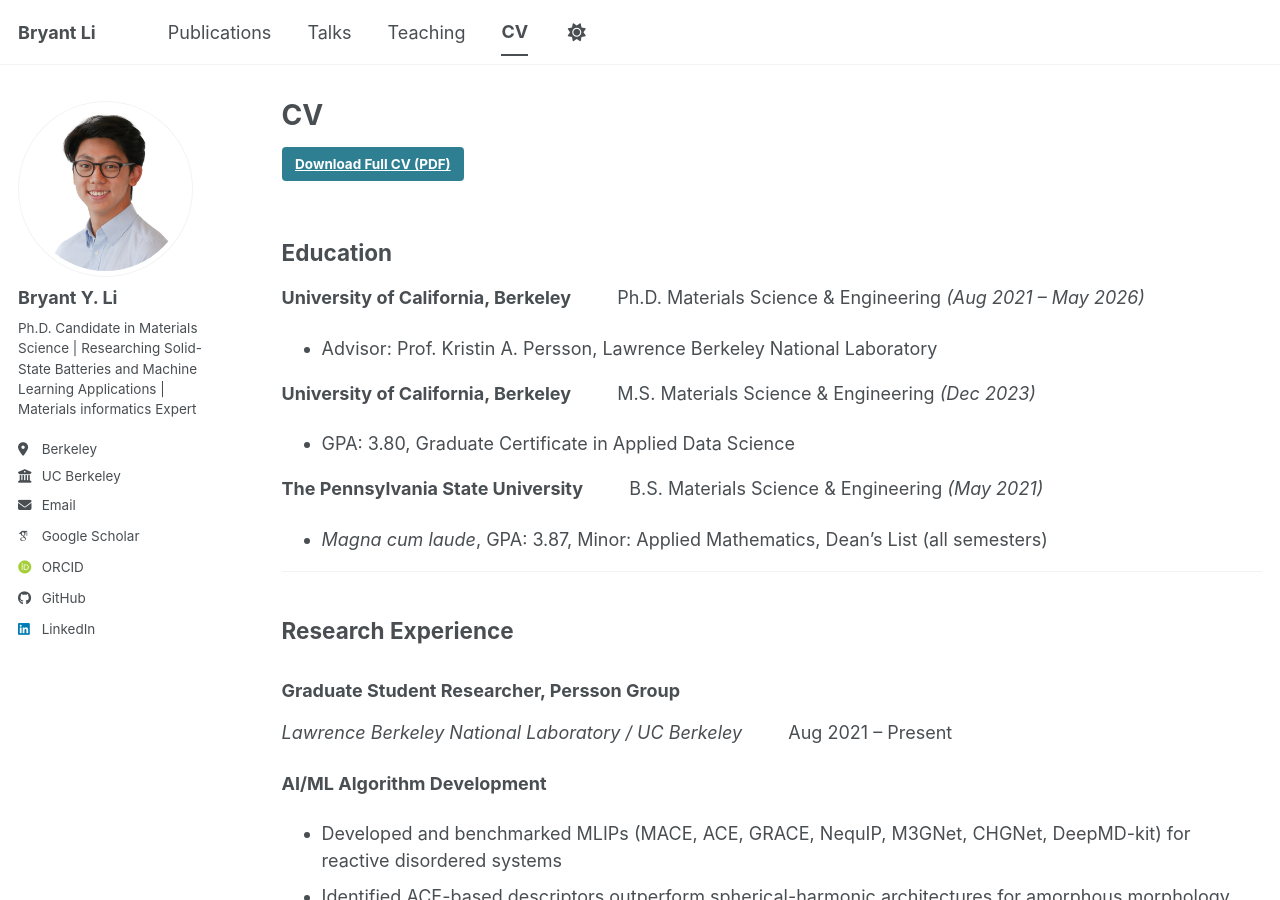
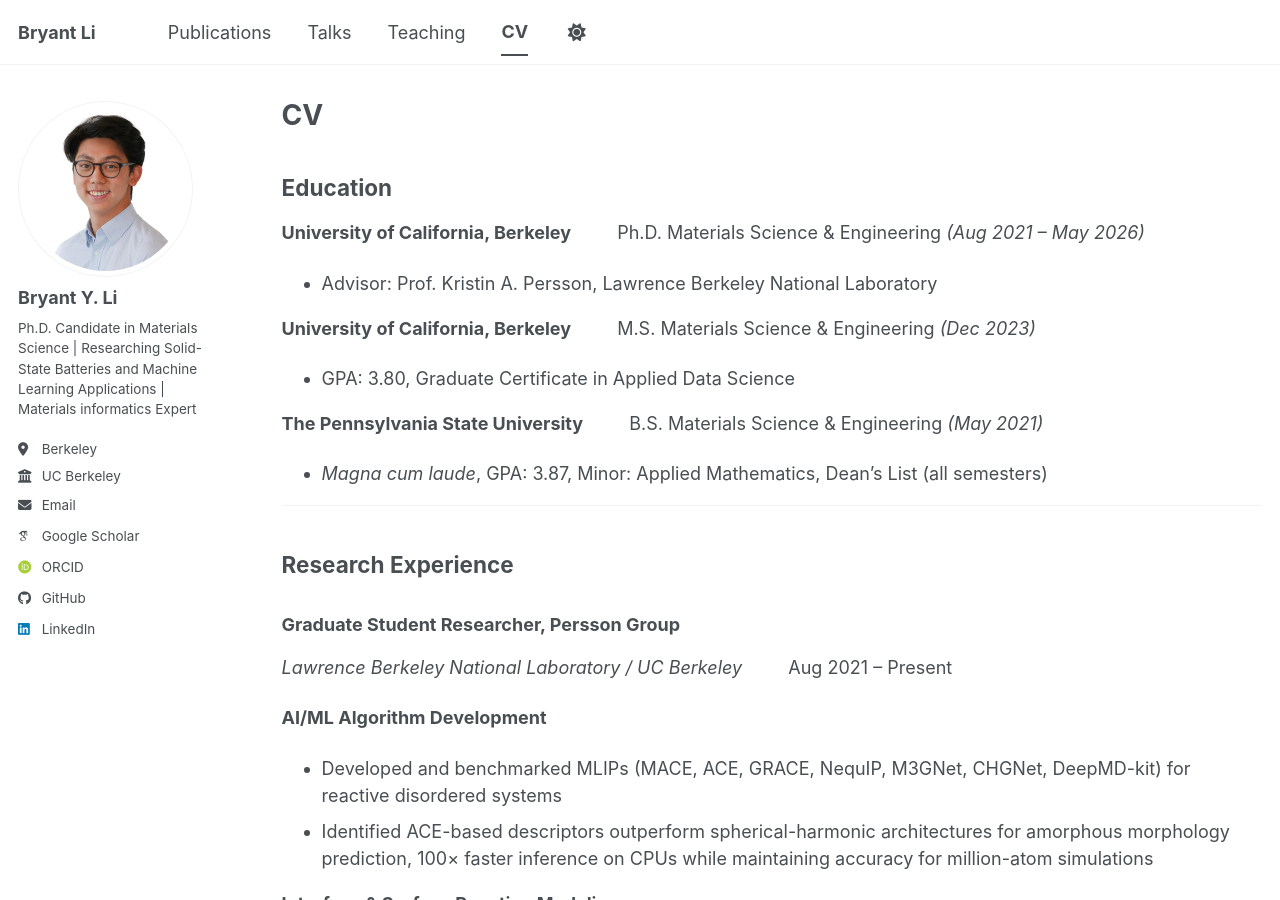
Before and after one commit to BryantLi-BLI/BryantLi-BLI.github.io, a Jekyll site: the page built from _pages/cv.md, in a window 1280 px wide and 900 px high. Built offline with Jekyll 4.4.1, drawn with Linux system fonts in a browser that asks for light colours; some web fonts are replaced; a script bundle is joined from its source files by our own code; library files that are not in the unit come from our copies.

Commit message:
Remove downloadable CV PDF

```diff
--- a/_pages/cv.md
+++ b/_pages/cv.md
@@ -8,8 +8,6 @@ redirect_from:
 ---
 
 {% include base_path %}
-
-<a href="/files/Bryant_Li_CV.pdf" class="btn btn--primary" style="margin-bottom:1em;">Download Full CV (PDF)</a>
 
 ## Education
 
```
Also changed, not shown: 1 other file.
